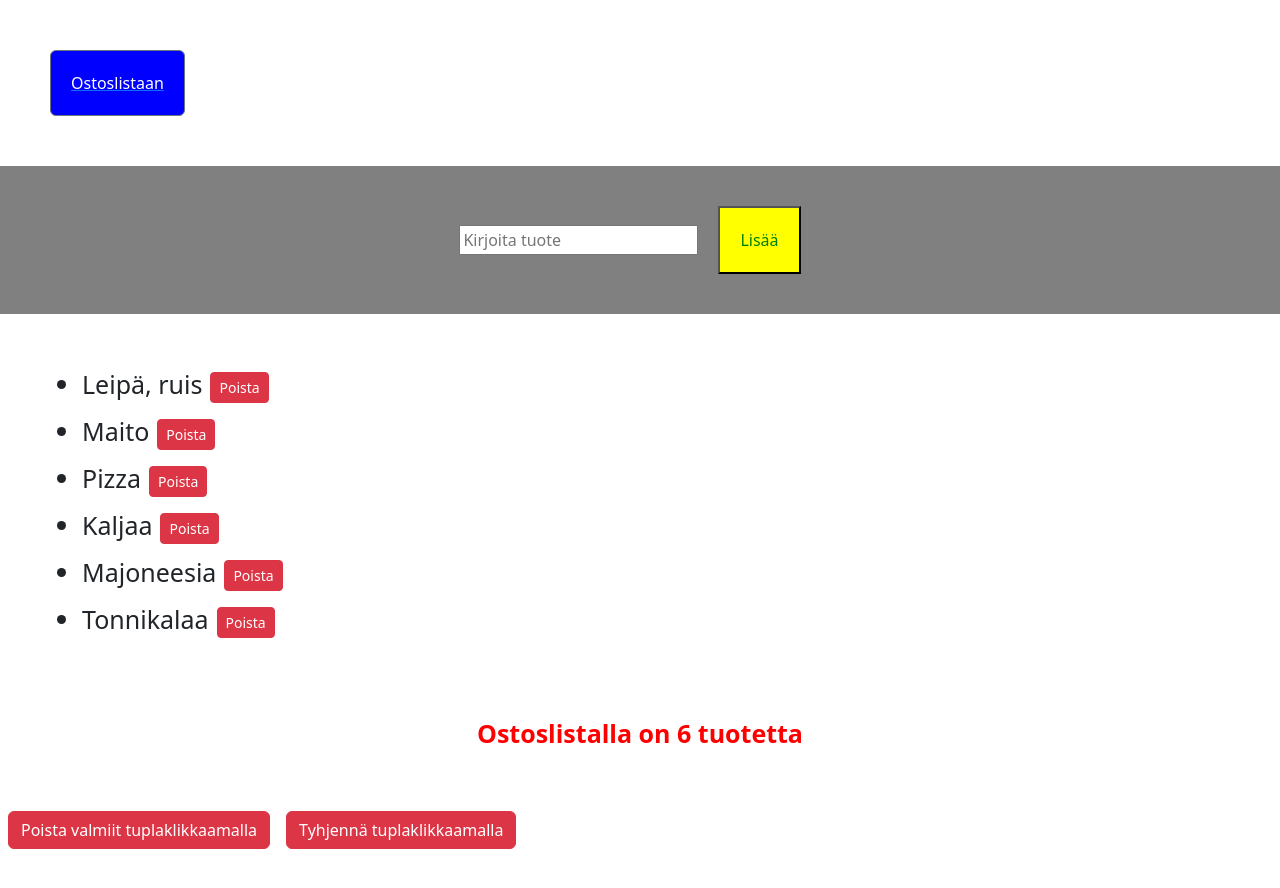
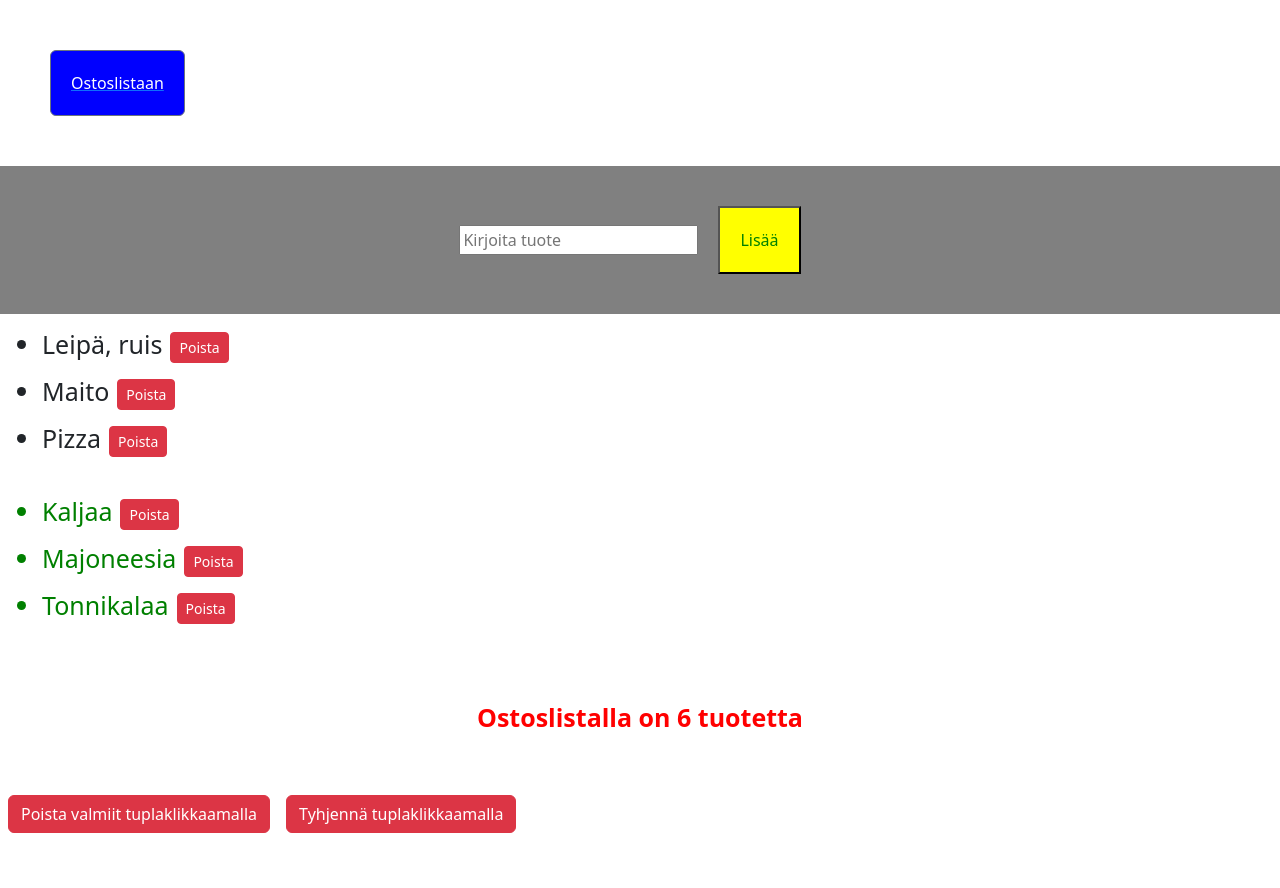
Before and after one commit to jonia89/shoppinglist, a React (Create React App) app in the folder frontend/: page /add in a window 1280 px wide. Shown: the top 888 px of the page. Built offline with nearby package versions, Linux system fonts and the light colour scheme.

Commit message:
checked items are green on the management page

```diff
--- a/frontend/src/App.js
+++ b/frontend/src/App.js
@@ -12,7 +12,7 @@ export default function App() {
     <BrowserRouter>
       <Routes>
         <Route path="/" element={<Rootpage />} useState={[items, checked]} />
-        <Route path="/list" element={<Listpage />} />
+        <Route path="/list" element={<Listpage />} onChange={useState()} />
 
         <Route path="/add" element={<Addpage />} onChange={useState()} />
       </Routes>
--- a/frontend/src/components/manage.jsx
+++ b/frontend/src/components/manage.jsx
@@ -2,12 +2,17 @@ import React, { Component } from "react";
 import { items, checked } from "../App";
 
 export default class Manage extends Component {
-  listStyle = {
+  itemsStyle = {
     fontSize: "25px",
-    margin: "50px",
+    margin: "10px",
     display: "flex",
   };
-
+checkedStyle = {
+  fontSize: "25px",
+  margin: "10px",
+  display: "flex",
+  color: "green"
+};
   constructor(props) {
     super(props);
     this.handleDelete = this.handleDelete.bind(this);
@@ -15,8 +20,8 @@ export default class Manage extends Component {
       items: [...items],
       checked: [...checked],
     };
-    this.state = { itemList: [...this.state.items, ...this.state.checked] };
   }
+
   handleDelete = (item) => {
     console.log("Poistaa tuotteen", item);
     return this.state.itemList;
@@ -24,9 +29,24 @@ export default class Manage extends Component {
   render() {
     return (
       <div>
-        <span style={this.listStyle}>
+        <span style={this.itemsStyle}>
           <ul>
-            {this.state.itemList.map((item) => (
+            {this.state.items.map((item) => (
+              <li key={item}>
+                {item}
+                <button
+                  onClick={this.handleDelete}
+                  className="btn btn-danger btn-sm m-2"
+                >
+                  Poista
+                </button>
+              </li>
+            ))}
+          </ul>
+        </span>
+        <span style={this.checkedStyle}>
+          <ul>
+            {this.state.checked.map((item) => (
               <li key={item}>
                 {item}
                 <button
```
